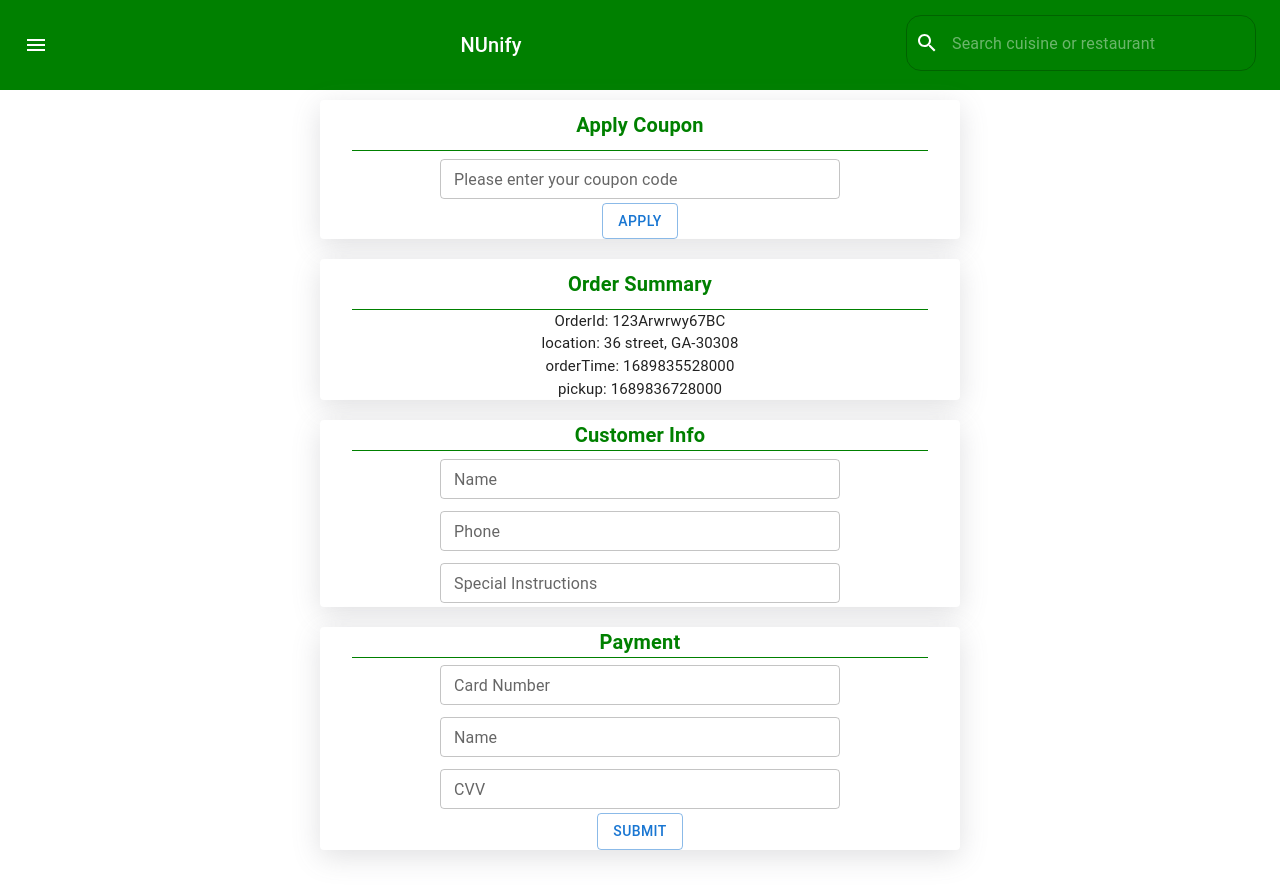
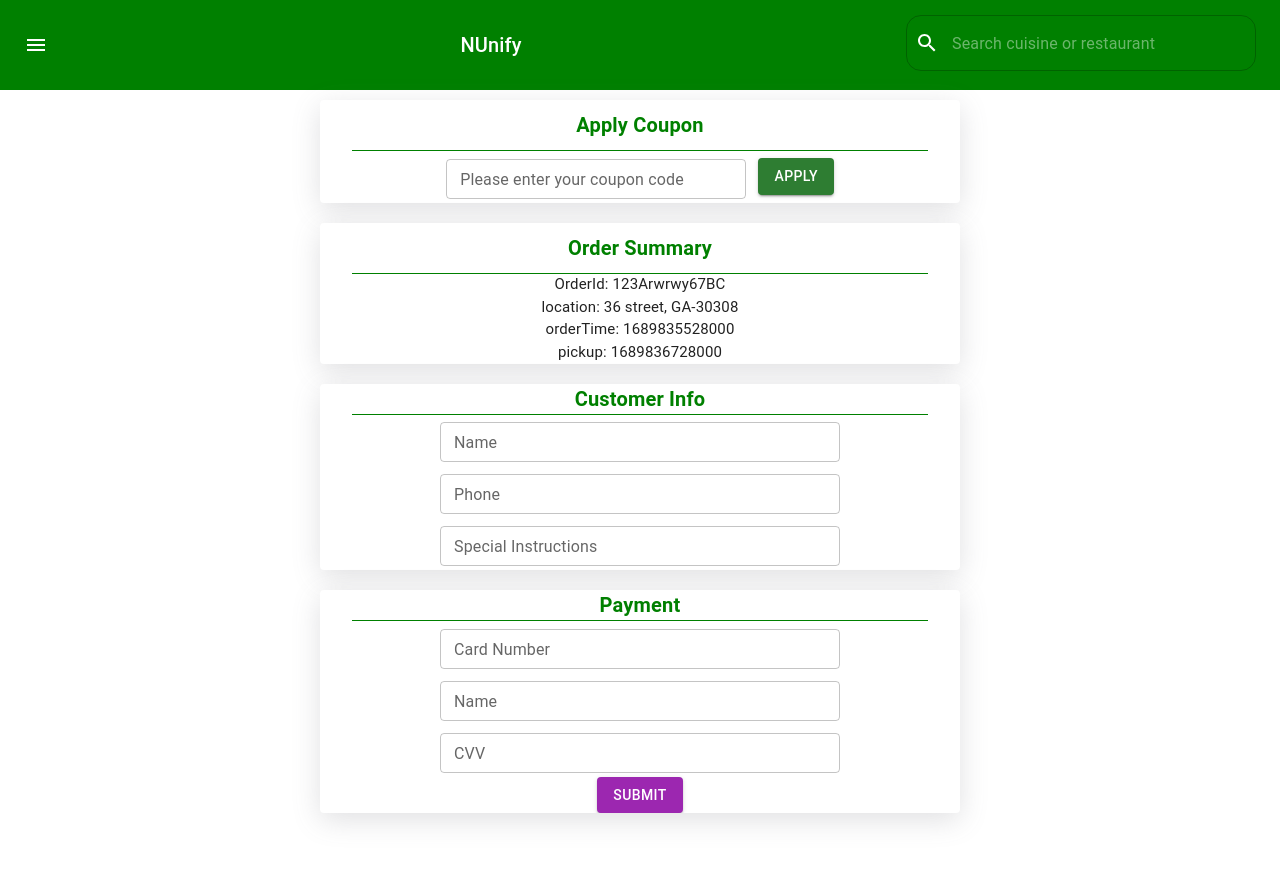
Before and after one commit to hg185090/nunifyfe, a React (Create React App) app: page /checkOut in a window 1280 px wide. Built offline with nearby package versions, Linux system fonts and the light colour scheme.

Commit message:
checkout1

```diff
--- a/src/features/checkout/index.tsx
+++ b/src/features/checkout/index.tsx
@@ -2,16 +2,10 @@ import Card from "@mui/material/Card/Card";
 import TextField from "@mui/material/TextField/TextField";
 import {
   Button,
-  ListItem,
-  ListItemText,
   Typography,
   styled,
 } from "@mui/material";
-import List from "@mui/material/List";
-import { margin } from "@mui/system";
-import { Form } from "react-router-dom";
 import "../../App.css";
-import { wrap } from "module";
 import Orderstatus from "../OrderStatus";
 
 const dummyOrderDetails = {
@@ -81,21 +75,23 @@ export default function CheckOut() {
                 fontWeight: "bold",
                 margin: "10px",
                 color: "green",
-                fontPalette:"light"
+                fontPalette: "light"
               }}
             >
               Apply Coupon
             </Typography>
             <HorizontalLine />
+            <div style={{display:'flex',flexDirection:'row',alignItems:'center',justifyContent:'space-around',width:'400px'}}>
               <TextField
                 id="outlined-basic"
                 label="Please enter your coupon code"
                 variant="outlined"
-              sx={{ width: "400px" }}
+                sx={{ width: "300px" }}
                 size="small"
                 margin="dense"
               />
-            <Button variant="outlined">Apply</Button>
+              <Button variant="contained" sx={{height:'40%'}} color="success">Apply</Button>
+            </div>
           </CustomCard>
           <CustomCard>
             <Typography
@@ -121,6 +117,7 @@ export default function CheckOut() {
             <Typography sx={{ fontSize: "15px", margin: "0.1px" }}>
               pickup: {dummyOrderDetails.pickupTime}
             </Typography>
+
           </CustomCard>
           <CustomCard>
             <Typography
@@ -185,7 +182,7 @@ export default function CheckOut() {
               size="small"
               margin="dense"
             />
-            <Button variant="outlined" onClick={Orderstatus}>Submit</Button>
+            <Button variant="contained" color="secondary" onClick={Orderstatus}>Submit</Button>
           </CustomCard>
         </CardsContainer>
       </div>
```
Lines whose indentation alone changed are shown as unchanged.
